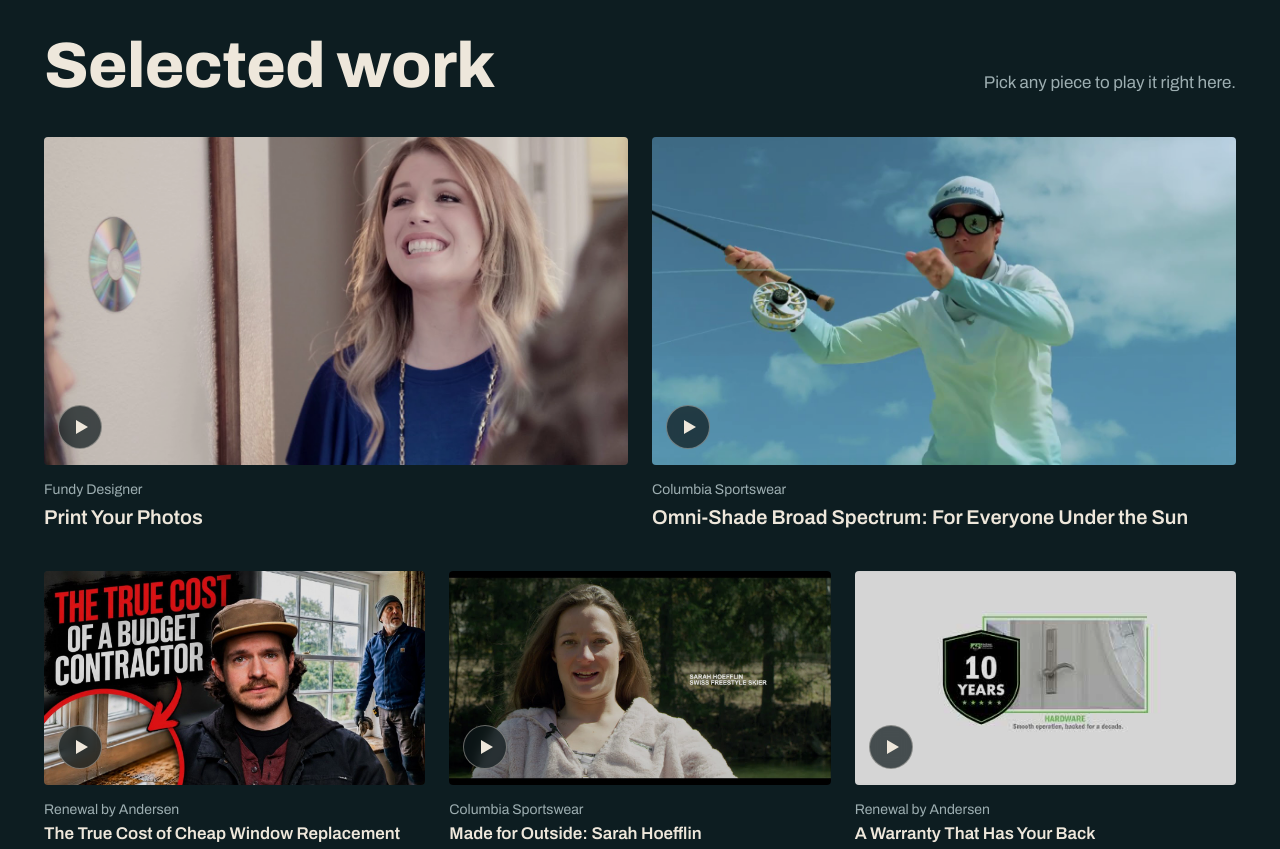
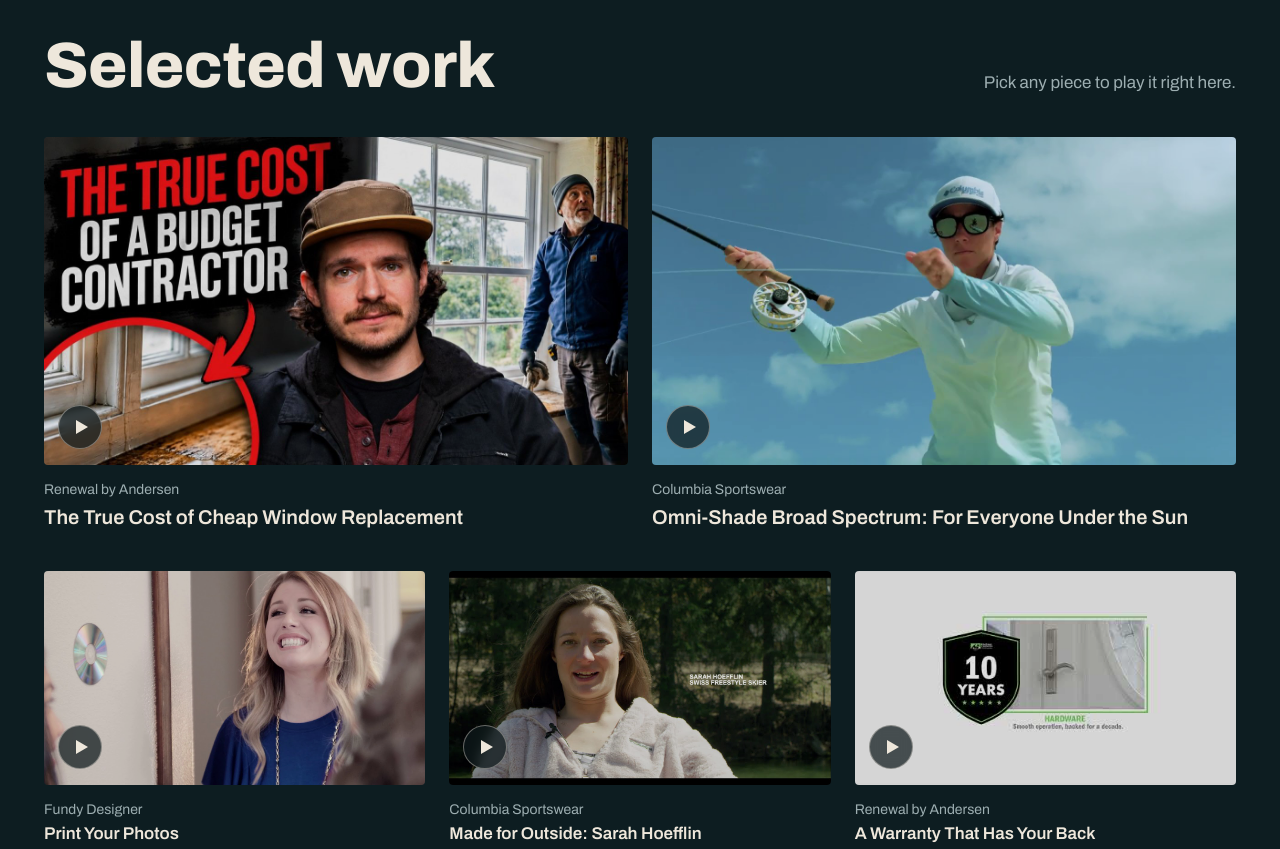
Before and after one commit to yodsukar/yodsukar-website, a plain HTML site: page index.html in a window 1280 px wide. Shown: the part 1220-2069 px from the top of the page. Drawn offline with Linux system fonts and the light colour scheme.

Commit message:
Swap True Cost video into the first slot
Co-Authored-By: Claude Opus 5.5 <noreply@anthropic.com>
Claude-Session: https://claude.ai/code/session_01MQT4ArQWPkVW1uUcewLf3S

```diff
--- a/index.html
+++ b/index.html
@@ -111,9 +111,9 @@
 
       <div class="work-grid">
 
-        <a class="card feature" href="https://youtu.be/VQ2kHJP2bXo" data-video="VQ2kHJP2bXo">
-          <span class="thumb"><img src="assets/thumbs/VQ2kHJP2bXo.jpg" alt="" width="1280" height="720" loading="lazy"><span class="play" aria-hidden="true"></span></span>
-          <span class="meta"><span class="client">Fundy Designer</span><span class="title">Print Your Photos</span></span>
+        <a class="card feature" href="https://youtu.be/WAX1NUPJioQ" data-video="WAX1NUPJioQ">
+          <span class="thumb"><img src="assets/thumbs/WAX1NUPJioQ.jpg" alt="" width="1280" height="720" loading="lazy"><span class="play" aria-hidden="true"></span></span>
+          <span class="meta"><span class="client">Renewal by Andersen</span><span class="title">The True Cost of Cheap Window Replacement</span></span>
         </a>
 
         <a class="card feature" href="https://youtu.be/dw-rneR-e0I" data-video="dw-rneR-e0I">
@@ -121,9 +121,9 @@
           <span class="meta"><span class="client">Columbia Sportswear</span><span class="title">Omni-Shade Broad Spectrum: For Everyone Under the Sun</span></span>
         </a>
 
-        <a class="card wide" href="https://youtu.be/WAX1NUPJioQ" data-video="WAX1NUPJioQ">
-          <span class="thumb"><img src="assets/thumbs/WAX1NUPJioQ.jpg" alt="" width="1280" height="720" loading="lazy"><span class="play" aria-hidden="true"></span></span>
-          <span class="meta"><span class="client">Renewal by Andersen</span><span class="title">The True Cost of Cheap Window Replacement</span></span>
+        <a class="card wide" href="https://youtu.be/VQ2kHJP2bXo" data-video="VQ2kHJP2bXo">
+          <span class="thumb"><img src="assets/thumbs/VQ2kHJP2bXo.jpg" alt="" width="1280" height="720" loading="lazy"><span class="play" aria-hidden="true"></span></span>
+          <span class="meta"><span class="client">Fundy Designer</span><span class="title">Print Your Photos</span></span>
         </a>
 
         <a class="card" href="https://youtu.be/8mKAf8Q-W-8" data-video="8mKAf8Q-W-8">
```
